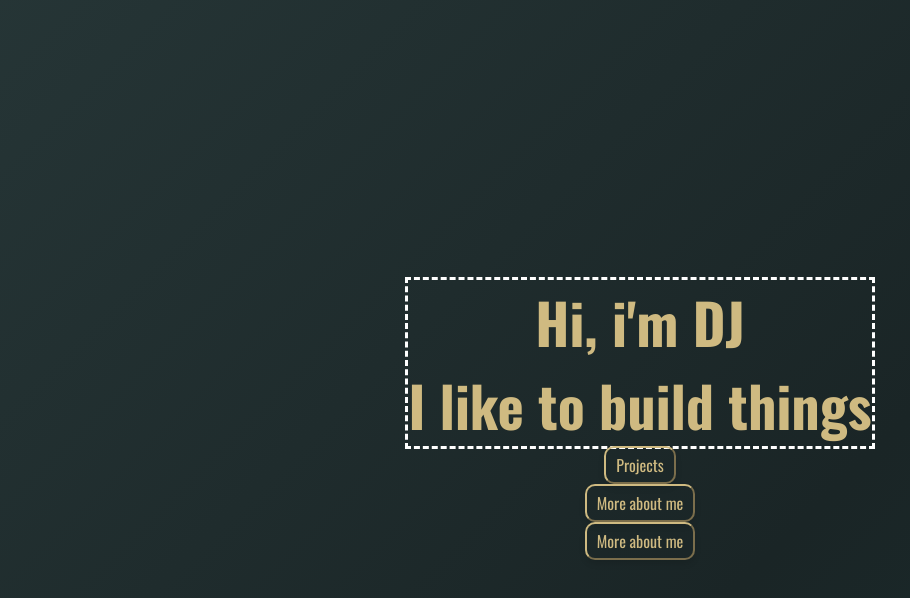
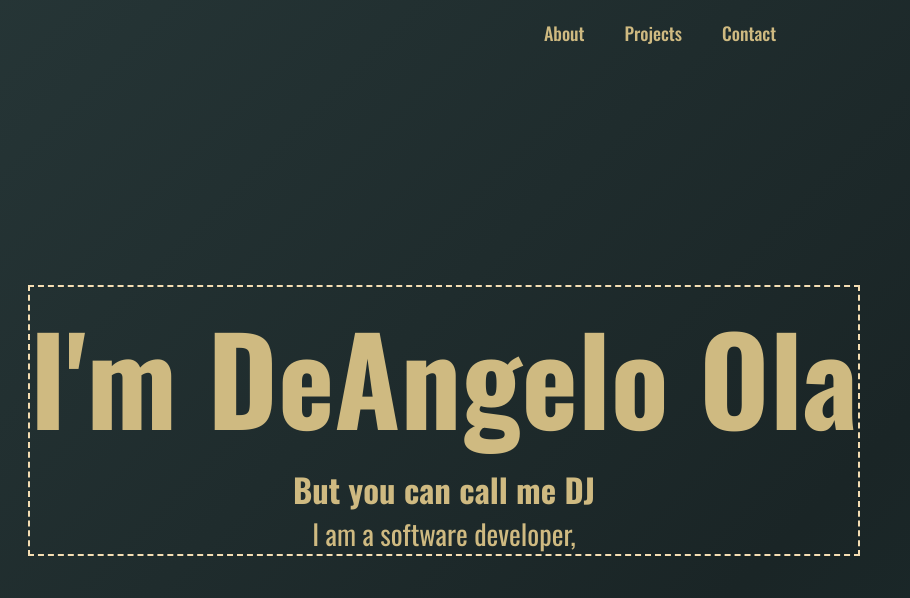
Before and after one commit to Deejayayay/Portofolio, a React (Vite) app in the folder dj-portfolio/: page / in a window 1280 px wide. Shown: the top 598 px of the page, without its empty margins (0-910 px from the left). Built offline with nearby package versions, Linux system fonts and the light colour scheme; a web font is replaced by a local one.

Commit message:
nav bar css

```diff
--- a/dj-portfolio/package.json
+++ b/dj-portfolio/package.json
@@ -13,7 +13,8 @@
     "particles.js": "^2.0.0",
     "react": "^18.3.1",
     "react-dom": "^18.3.1",
-    "react-fast-marquee": "^1.6.5"
+    "react-fast-marquee": "^1.6.5",
+    "react-router-dom": "^6.27.0"
   },
   "devDependencies": {
     "@eslint/js": "^9.13.0",
--- a/dj-portfolio/src/App.tsx
+++ b/dj-portfolio/src/App.tsx
@@ -1,24 +1,37 @@
 
 //styles
 import './styles/globalstyles.css'
+
 
 //pages
 import Hero from './pages/hero'
 import About from './pages/about'
 import Contact from './pages/contact'
 import Projects from './pages/projects'
+import Nav from './pages/nav'
+function App() {
 
-function App() {
   return (
     <>
+      <Nav />
       <div className='app'>
-        <Hero />
-        <About />
-        <Projects />
-        <Contact />
+      <main>
+        <section id="hero">
+          <Hero />
+
+        </section>
+        <section id="about">
+          <About />
+        </section>
+        <section id="projects">
+          <Projects />
+        </section>
+        <section id="contact">
+          <Contact />
+        </section>
+      </main>
       </div>
     </>
-
   )
 }
 
--- a/dj-portfolio/src/main.tsx
+++ b/dj-portfolio/src/main.tsx
@@ -1,11 +1,14 @@
 import { StrictMode } from 'react'
 import { createRoot } from 'react-dom/client'
+import { BrowserRouter } from 'react-router-dom';
 
 import './styles/globalstyles.css'
 import App from './App.tsx'
 
 createRoot(document.getElementById('root')!).render(
   <StrictMode>
+    <BrowserRouter>
     <App />
+    </BrowserRouter>,
   </StrictMode>,
 )
--- a/dj-portfolio/src/pages/about.tsx
+++ b/dj-portfolio/src/pages/about.tsx
@@ -1,22 +1,70 @@
 
 
 import '../styles/about.css'
-
+import Marquee from 'react-fast-marquee';
 const About: React.FC = () => {
     return(
         <div className='about-container'>
 
             <div className="bento-about">
                 <div className="row row-1">
-                    <div className="col-1"></div>
-
-                    <div className="col-2">
-                        <div className="box">
-
+                    <div className="col-1">
+                        <div className="col-1 square-1">
+                            work
+                        </div>
+                        <div className="col-1 square-2">
+                            picture
+                        </div>
+                        <div className="col-1 square-3">
+                            socials
                         </div>
                     </div>
 
-                    <div className="col-3"></div>
+                    <div className="col-2">
+                        <div className="col-2 box-2">
+                            <div className="col-2 square-1">
+                            <Marquee speed={50} direction="left" pauseOnHover>
+                                Your scrolling text goes here! This is a marquee effect.
+                            </Marquee>
+                            </div>
+
+                            <div className="col-2 square-2">
+                                <Marquee speed={50} direction="left" pauseOnHover>
+                                    Your scrolling text goes here! This is a marquee effect.
+                                </Marquee>
+                            </div>
+                            </div>
+                        <div className="col-2 box-3">
+                            <a href="https://github.com/Deejayayay" target="_blank" rel="noopener noreferrer">
+                            <img className='github-icon' src="https://avatars.githubusercontent.com/u/122236585?v=4" alt="dj" />
+                            </a>
+                        </div>
+
+                        <div className="col-2 box-1">
+                            <div className="col-2 square-1">
+                                <a href="https://www.linkedin.com/in/deangelojoshuaola/" target="_blank" rel="noopener noreferrer">
+                                <img className="linkedin-icon" src="https://static-00.iconduck.com/assets.00/linkedin-icon-512x512-b5owxava.png" alt="linked-in" />
+                                </a>
+                            </div>
+                            <div className="col-2 square-2">
+                                oregon state University
+                                Bachelors of science electrical and computer engineering candiate
+
+                                seattle pacific university
+                                bachelors of science in computer sciene candidate
+                            </div>
+                        </div>
+                    </div>
+
+                    <div className="col-3">
+                        <div className="col-3 square-1">
+                            Lorem ipsum dolor sit amet consectetur adipisicing elit. Voluptatibus veritatis incidunt iusto doloribus magnam
+                            consectetur reprehenderit facilis autem molestiae aperiam repellat quidem, ducimus voluptatum provident dolorem
+                            consequatur maiores ipsam error.
+                        </div>
+                        <div className="col-3 square-2"></div>
+
+                    </div>
                 </div>
             </div>
         </div>
--- a/dj-portfolio/src/pages/hero.tsx
+++ b/dj-portfolio/src/pages/hero.tsx
@@ -2,22 +2,18 @@
 import '../styles/hero.css'
 
 const Hero: React.FC = () => {
+
+
     return(
         <div className='hero-container'>
-            <div className='hero-text'>
-                <h1>Hi, i'm DJ <br />I like to build things</h1>
+            <div className='hero-text-container'>
+                <h1 className='hello'> I'm DeAngelo Ola </h1>
+                <h3>But you can call me DJ</h3>
+                <div className="hero-text-body">
+                    I am a software developer,
+                </div>
             </div>
 
-            <div className='hero-projects'>
-                <button className='lead-btn'>Projects</button>
-            </div>
-
-            <div className='hero-about'>
-                <button className='lead-btn'>More about me</button>
-            </div>
-            <div className='hero-contact'>
-                <button className='lead-btn'>More about me</button>
-            </div>
         </div>
     );
 };
--- /dev/null
+++ b/dj-portfolio/src/pages/nav.tsx
@@ -0,0 +1,18 @@
+import '../styles/nav.css'
+import '../styles/globalstyles.css'
+
+const Nav: React.FC= () => {
+    return(
+       <>
+       <header className='header'>
+            <nav className='navbar'>
+                <a href="#about">About</a>
+                <a href="#projects">Projects</a>
+                <a href="#contact">Contact</a>
+            </nav>
+       </header>
+       </>
+    );
+};
+
+export default Nav;
--- a/dj-portfolio/src/styles/about.css
+++ b/dj-portfolio/src/styles/about.css
@@ -9,7 +9,6 @@
 }
 
 .bento-about{
-    outline: dashed 2px orange;
     width: 1200px;
     height: 750px;
     border-radius: 1em;
@@ -19,26 +18,116 @@
     flex-direction: column;
 }
 
+/* +===========col 1===========+ */
 .col-1{
+    display: flex;
     flex: 1;
-    outline: dashed 2px purple;
+    gap: 1em;
+
+    border-radius: 1em;
+}
+.col-1.square-1{
+    display: flex;
+    flex: 2;
+    background: rgba(255, 255, 255, 0.15);
+    border: 2px solid #ffffff10;
     border-radius: 1em;
 }
 
-.col-2{
+.col-1.square-2{
     display: flex;
-    flex: 1;
-    outline: dashed 2px purple;
+    flex: 2;
+    background: rgba(255, 255, 255, 0.15);
+    border: 2px solid #ffffff10;
     border-radius: 1em;
 }
 
-.col-3{
+.col-1.square-3{
+    display: flex;
     flex: 1;
-    outline: dashed 2px purple;
+    background: rgba(255, 255, 255, 0.15);
+    border: 2px solid #ffffff10;
     border-radius: 1em;
 }
 
-.box{
+
+/* +========================+ */
+
+/* +============col 2============+ */
+.col-2{
+    display: flex;
+    flex: 1.5;
+
+    border-radius: 1em;
+    gap: 1em;
+}
+
+.col-2.box-1{
+    display: flex;
+    flex-direction: column;
     flex: 1;
-    outline: dashed 2px floralwhite;
+
 }
+
+.col-2.box-2{
+    flex: 1;
+    display: flex;
+    flex-direction: column-reverse;
+
+}
+
+.col-2.box-3{
+    flex: 1;
+    display: flex;
+    align-items: center;
+    justify-content: center;
+    background: rgba(255, 255, 255, 0.15);
+    border: 2px solid #ffffff10;
+}
+
+.col-2.square-1 {
+    display: flex;
+    align-items: center;
+    justify-content: center;
+    flex: 1;
+    background: rgba(255, 255, 255, 0.15);
+    border: 2px solid #ffffff10;
+}
+
+.col-2.square-2{
+    display: flex;
+    align-items: center;
+    justify-content: center;
+    flex: 1;
+    background: rgba(255, 255, 255, 0.15);
+    border: 2px solid #ffffff10;
+}
+/* +========================+ */
+
+/* +===========col 3=============+ */
+.col-3{
+    display: flex;
+    gap: 1em;
+    flex: 1;
+    border-radius: 1em;
+}
+
+.col-3.square-1{
+    background: rgba(255, 255, 255, 0.15);
+    border: 2px solid #ffffff10;
+    flex: 2;
+}
+
+.col-3.square-2{
+    background: rgba(255, 255, 255, 0.15);
+    border: 2px solid #ffffff10;
+    flex: 1;
+}
+/* +========================+ */
+
+.github-icon{
+    width: 250px;
+}
+.linkedin-icon{
+    width: 100px;
+}
--- a/dj-portfolio/src/styles/globalstyles.css
+++ b/dj-portfolio/src/styles/globalstyles.css
@@ -16,9 +16,9 @@
 }
 
 body, html {
-    margin: 0; /* Reset margin to prevent unwanted space */
     height: 100%; /* Ensure body takes full height */
     overflow: hidden; /* Prevents background jump on scroll */
+    scroll-behavior: smooth;
 }
 
 body::before {
--- a/dj-portfolio/src/styles/hero.css
+++ b/dj-portfolio/src/styles/hero.css
@@ -2,27 +2,23 @@
 .hero-container{
     width: 100%;
     height: 100vh; /* Full viewport height */
+    position: relative;
+    display: flex;
+    align-items: center; /* Align items vertically centered */
+    padding: 10px;
+    align-items: center;
+    text-align: center;
+    gap: 20px;
+}
+
+.hero-text-container{
+    font-size: 28px;
     display: flex;
     flex-direction: column;
-    justify-content: center;
-    align-items: center;
-    text-align: center;
+    outline: dashed 2px wheat;
 }
 
-.hero-text{
-    font-size: 28px;
-    display: flex;
-    flex-direction: row;
-    justify-content: flex-start;
-    outline: dashed white;
+
+.hello{
+    font-size: 120px;
 }
-
-button{
-    padding: 5px 10px;
-    font-size: 16px;
-    border-color: var(--primary-color);
-    cursor: pointer;
-    border-radius: 10px;
-    background: transparent;
-    box-shadow: 0 4px 6px rgba(0, 0, 0, 0.1);
-}
--- /dev/null
+++ b/dj-portfolio/src/styles/nav.css
@@ -0,0 +1,36 @@
+.header{
+    position: fixed;
+    top: 0;
+    left: 0;
+    width: 100%;
+    padding: 20px 100px;
+    background: transparent;
+    display: flex;
+    justify-content: center;
+    z-index: 100;
+}
+
+.navbar a{
+    position: relative;
+    font-size: 18px;
+    color: var(--primary-color);
+    font-weight: 500;
+    text-decoration: none;
+    margin-left: 40px;
+    cursor: pointer;
+}
+
+.navbar a::before {
+    content: '';
+    position: absolute;
+    top: 100%;
+    left: 0;
+    width: 0;
+    height: 2px;
+    background-color: white;
+    transition: .3s;
+}
+
+.navbar a:hover::before {
+    width: 100%;
+}
--- a/dj-portfolio/src/styles/projects.css
+++ b/dj-portfolio/src/styles/projects.css
@@ -18,7 +18,6 @@
 }
 
 .row{
-
     border-radius: 1em;
 }
 
```
Also changed, not shown: dj-portfolio/src/styles/app.css (added), 1 other file (tests, documents, lock files or other folders).
